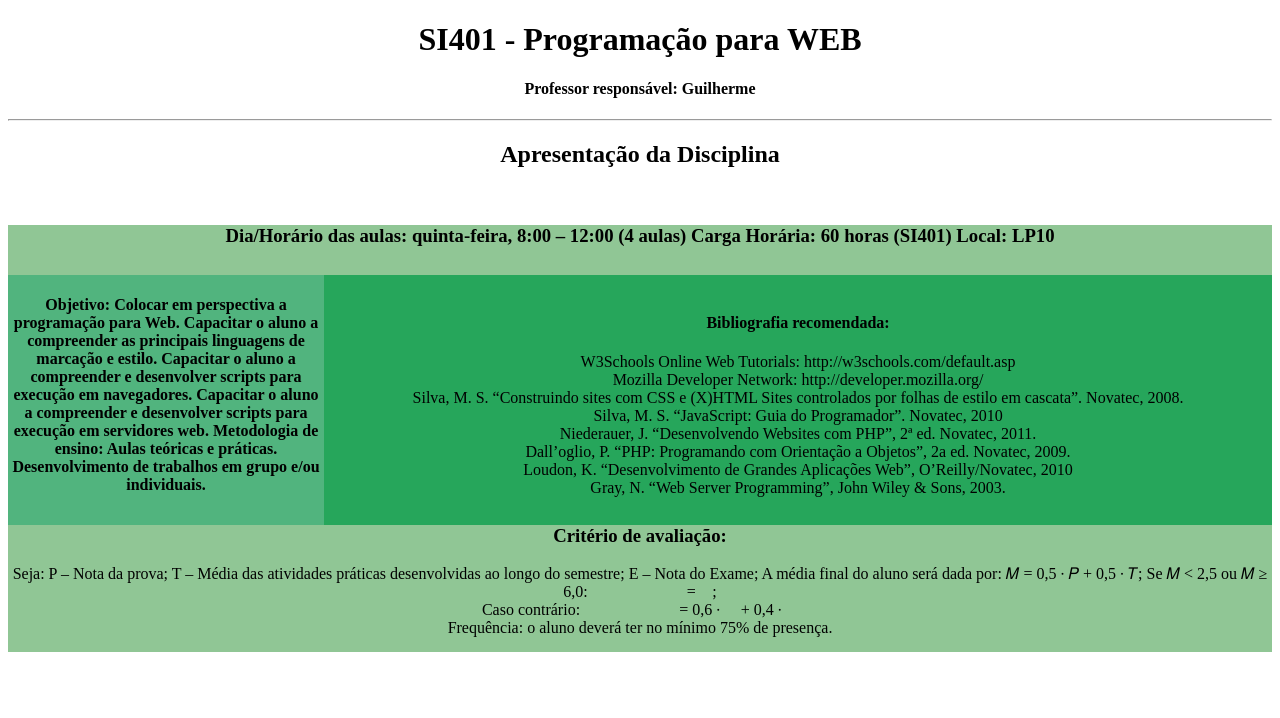
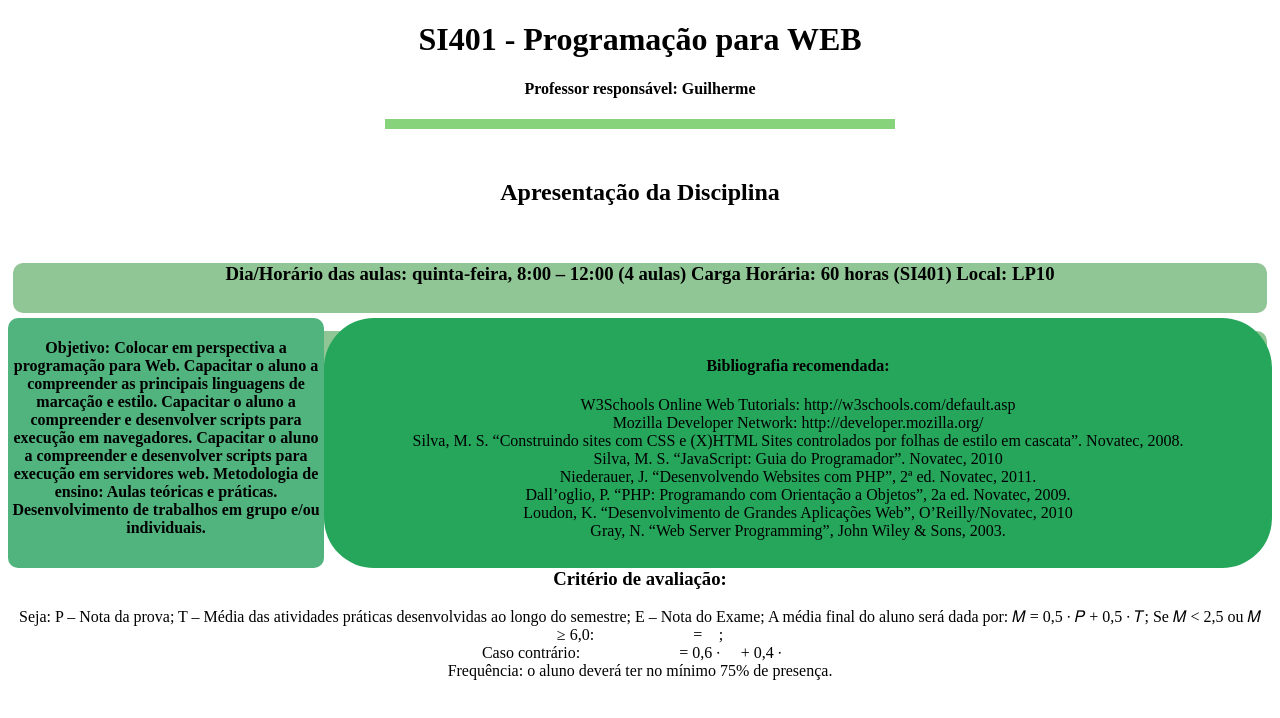
Before and after one commit to Figurante17/ProgWeb.SI401, a plain HTML site: page Top3Ex1CSS/home.html in a window 1280 px wide. Drawn offline with Linux system fonts and the light colour scheme.

Commit message:
Ajustando para entrega

```diff
--- a/Top3Ex1CSS/home.html
+++ b/Top3Ex1CSS/home.html
@@ -6,43 +6,41 @@
 		<link rel="stylesheet" type="text/css" href="style.css">
 	</head>
 	<body>
-		<center><h1>SI401 - Programação para WEB</h1></center>
-		<center><h4>Professor responsável: Guilherme</h4></center><hr>
-		<h2>Apresentação da Disciplina</h2><br>
+
 		<header>
-			<center>
+			<h1>SI401 - Programação para WEB</h1>
+			<h4>Professor responsável: Guilherme</h4><hr>
+			<h2>Apresentação da Disciplina</h2><br>
+			<div class="aulas">
 				<h3>
 					Dia/Horário das aulas: quinta-feira, 8:00 – 12:00 (4 aulas)
 					Carga Horária: 60 horas (SI401)
-					Local: LP10<br />
+					Local: LP10<br>
 				</h3>
-			</center>
+			</div>
 		</header>
 		<nav>
-			<center>
 				<h4>
 					Objetivo: Colocar em perspectiva a programação para Web. Capacitar o aluno a compreender as principais
 					linguagens de marcação e estilo. Capacitar o aluno a compreender e desenvolver scripts para execução em navegadores. Capacitar o aluno a compreender e desenvolver scripts para execução em servidores web.
-					Metodologia de ensino: Aulas teóricas e práticas. Desenvolvimento de trabalhos em grupo e/ou individuais.<br /><br />
+					Metodologia de ensino: Aulas teóricas e práticas. Desenvolvimento de trabalhos em grupo e/ou individuais.<br><br>
 				</h4>
-			</center>
 		</nav>
 		<section>
-			<center><br>
+			<br>
 				<h4>Bibliografia recomendada:</h4>
-					W3Schools Online Web Tutorials: http://w3schools.com/default.asp<br />
-					Mozilla Developer Network: http://developer.mozilla.org/<br />
+					W3Schools Online Web Tutorials: http://w3schools.com/default.asp<br>
+					Mozilla Developer Network: http://developer.mozilla.org/<br>
 					Silva, M. S. “Construindo sites com CSS e (X)HTML Sites controlados por folhas de estilo em cascata”. Novatec,
-					2008.<br />
-					Silva, M. S. “JavaScript: Guia do Programador”. Novatec, 2010<br />
-					Niederauer, J. “Desenvolvendo Websites com PHP”, 2ª ed. Novatec, 2011.<br />
-					Dall’oglio, P. “PHP: Programando com Orientação a Objetos”, 2a ed. Novatec, 2009.<br />
-					Loudon, K. “Desenvolvimento de Grandes Aplicações Web”, O’Reilly/Novatec, 2010<br />
-					Gray, N. “Web Server Programming”, John Wiley & Sons, 2003.<br />
-			</center>
+					2008.<br>
+					Silva, M. S. “JavaScript: Guia do Programador”. Novatec, 2010<br>
+					Niederauer, J. “Desenvolvendo Websites com PHP”, 2ª ed. Novatec, 2011.<br>
+					Dall’oglio, P. “PHP: Programando com Orientação a Objetos”, 2a ed. Novatec, 2009.<br>
+					Loudon, K. “Desenvolvimento de Grandes Aplicações Web”, O’Reilly/Novatec, 2010<br>
+					Gray, N. “Web Server Programming”, John Wiley & Sons, 2003.<br>
 		</section>
 		<footer>
-			<center>
+			<div class="avaliacao">
 				<h3>Critério de avaliação:</h3>
 					Seja: P – Nota da prova;
 					T – Média das atividades práticas desenvolvidas ao longo do semestre;
@@ -50,7 +48,7 @@
 					A média final do aluno será dada por: 𝑀 = 0,5 ∙ 𝑃 + 0,5 ∙ 𝑇; Se 𝑀 < 2,5 ou 𝑀 ≥ 6,0:  𝑀𝐹𝑖𝑛𝑎𝑙 = 𝑀;<br>
 					Caso contrário:  𝑀𝐹𝑖𝑛𝑎𝑙 = 0,6 ∙ 𝑀 + 0,4 ∙ 𝐸 <br>
 					Frequência: o aluno deverá ter no mínimo 75% de presença.
-			</center>
+			</div>
 		</footer>
 	</body>
 </html>
--- a/Top3Ex1CSS/style.css
+++ b/Top3Ex1CSS/style.css
@@ -1,6 +1,21 @@
+body h1{
+	text-align: center;
+}
+body h4{
+	text-align: center;
+}
+
 header{
+	text-align: center;
+	position: relative;
+}
+
+.aulas{
 	height: 50px;
 	background:#90C695;
+	text-align: center;
+	margin:5px;
+	border-radius: 10px;
 }
 
 nav{
@@ -9,24 +24,35 @@ nav{
 	height: 250px;
 	background-color: #51B47E;
 	text-align: center;
-	margin: 0;
+	border-radius: 10px;
 }
 
 section{
-	float: left;
+	float: right;
 	width: 75%;
 	height: 250px;
 	background-color: #26A65B;
 	text-align: center;
+	border-radius: 50px;
 }
 
-footer{
-	width: 100%;
+.avaliacao{
+	height: 100px;
 	background-color: #90C695;
 	text-align: center;
 	padding-bottom: 15px;
+	border-radius: 10;
+	margin:5px;
+	border-radius: 10px;
 }
 
 h2{
 	text-align: center;
 }
+
+hr {
+	border:#87D37C solid 5px;
+	width: 500px;
+	margin: 0 auto;
+	margin-bottom: 50px;
+}
```
